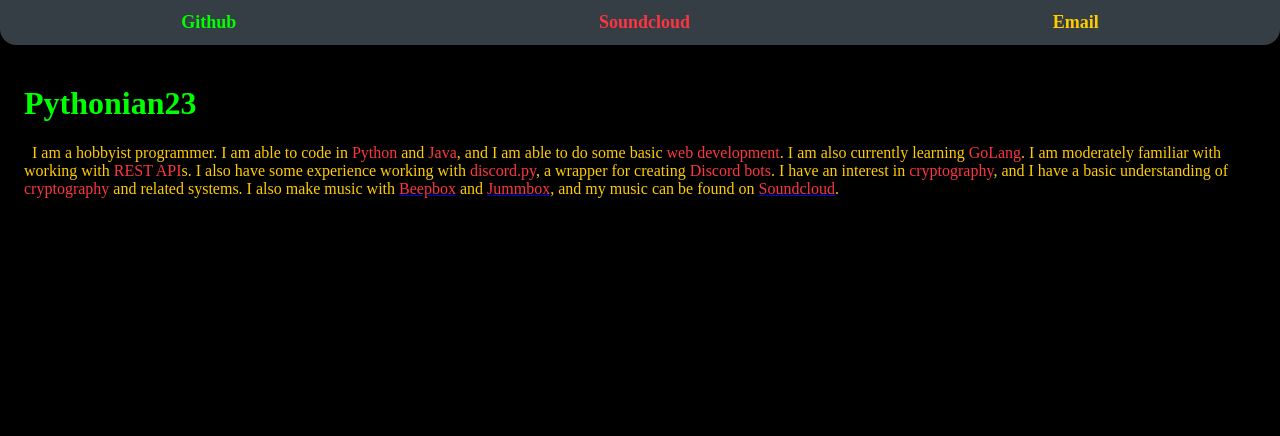
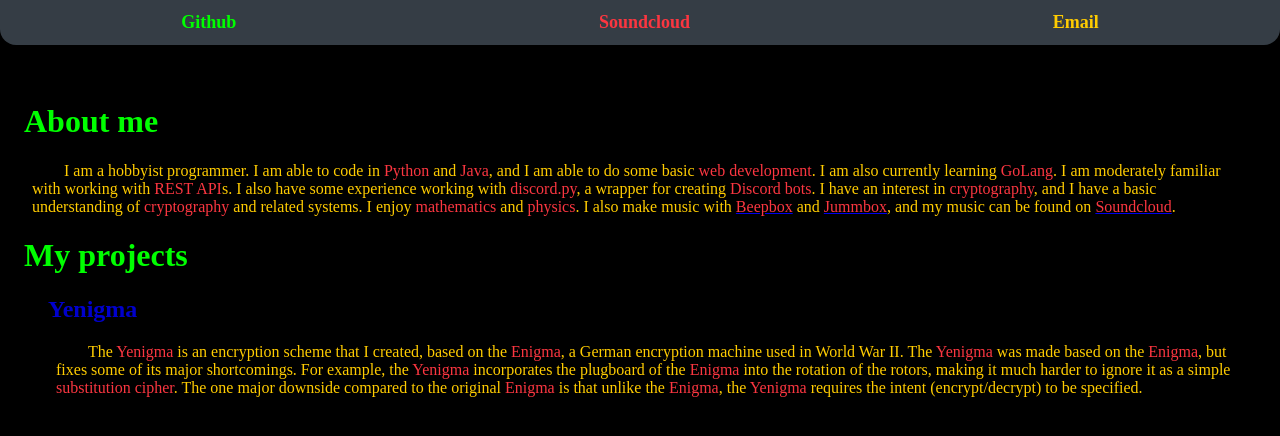
Before and after one commit to pythonian23/pythonian23.github.io, a plain HTML site: page index.html in a window 1280 px wide. Drawn offline with nearby package versions, Linux system fonts and the light colour scheme; a web font is replaced by a local one.

Commit message:
Indentation and Projects section

```diff
--- a/css/style.css
+++ b/css/style.css
@@ -40,13 +40,14 @@ h1 {
 }
 
 h2, h3, h4, h5, h6 {
+    color: var(--medium-blue);
     font-weight: bold;
 }
 
 p {
-    display: inline;
     margin-left: 8px;
     margin-right: 8px;
+    text-indent: 32px;
 }
 
 div#top-bar {
--- a/index.html
+++ b/index.html
@@ -15,11 +15,17 @@
         <script src="js/menuLoader.js"></script>
 
         <style>
-            p.description {
+            div.description p {
                 color: var(--sunglow);
             }
-            p.description span {
+            div.description p span {
                 color: var(--red-salsa);
+            }
+            div.description h1 ~ h2 {
+                padding-left: 24px;
+            }
+            div.description h1 ~ h2 + p {
+                padding-left: 24px;
             }
         </style>
 
@@ -32,15 +38,31 @@
         <div id="top-bar"></div>
 
         <div class="container">
-            <h1>Pythonian23</h1>
-            <p class="description">
+            <div class="description">:
+                <h1>About me</h1>
+
+                <p>
                     I am a hobbyist programmer.
                     I am able to code in <span>Python</span> and <span>Java</span>, and I am able to do some basic <span>web development</span>.
                     I am also currently learning <span>GoLang</span>. I am moderately familiar with working with <span>REST API</span>s.
                     I also have some experience working with <span>discord.py</span>, a wrapper for creating <span>Discord bots</span>.
                     I have an interest in <span>cryptography</span>, and I have a basic understanding of <span>cryptography</span> and related systems.
+                    I enjoy <span>mathematics</span> and <span>physics</span>.
                     I also make music with <a href="https://beepbox.co/"><span>Beepbox</span></a> and <a href="https://jummbus.bitbucket.io/"><span>Jummbox</span></a>, and my music can be found on <a href="https://soundcloud.com/pyth23/"><span>Soundcloud</span></a>.
                 </p>
+            </div>
+
+            <div class="description">
+                <h1>My projects</h1>
+
+                <h2>Yenigma</h2>
+                <p>
+                    The <span>Yenigma</span> is an encryption scheme that I created, based on the <span>Enigma</span>, a German encryption machine used in World War II.
+                    The <span>Yenigma</span> was made based on the <span>Enigma</span>, but fixes some of its major shortcomings.
+                    For example, the <span>Yenigma</span> incorporates the plugboard of the <span>Enigma</span> into the rotation of the rotors, making it much harder to ignore it as a simple <span>substitution cipher</span>.
+                    The one major downside compared to the original <span>Enigma</span> is that unlike the <span>Enigma</span>, the <span>Yenigma</span> requires the intent (encrypt/decrypt) to be specified.
+                </p>
+            </div>
         </div>
 
     </body>
```
Lines whose indentation alone changed are shown as unchanged.
